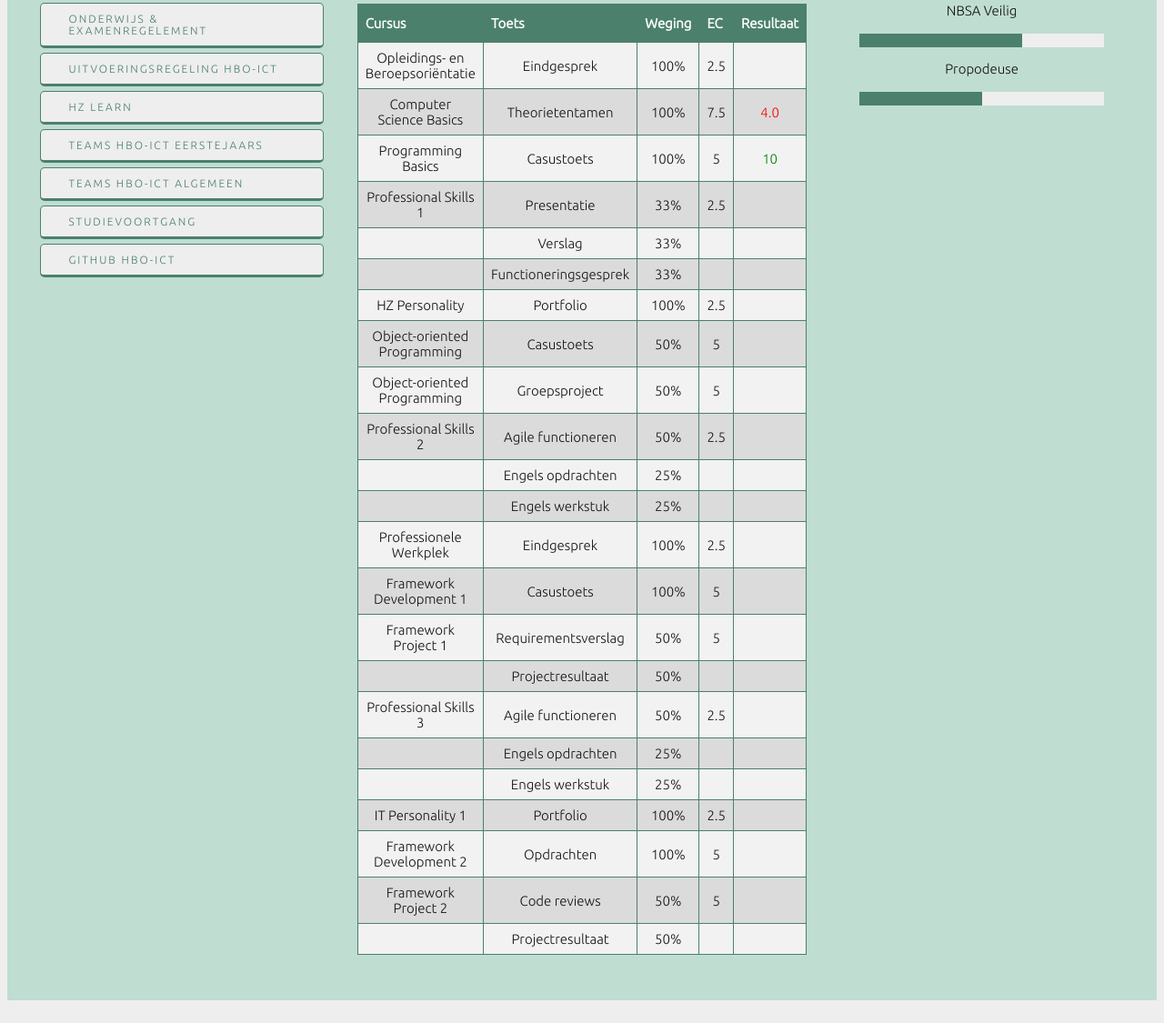
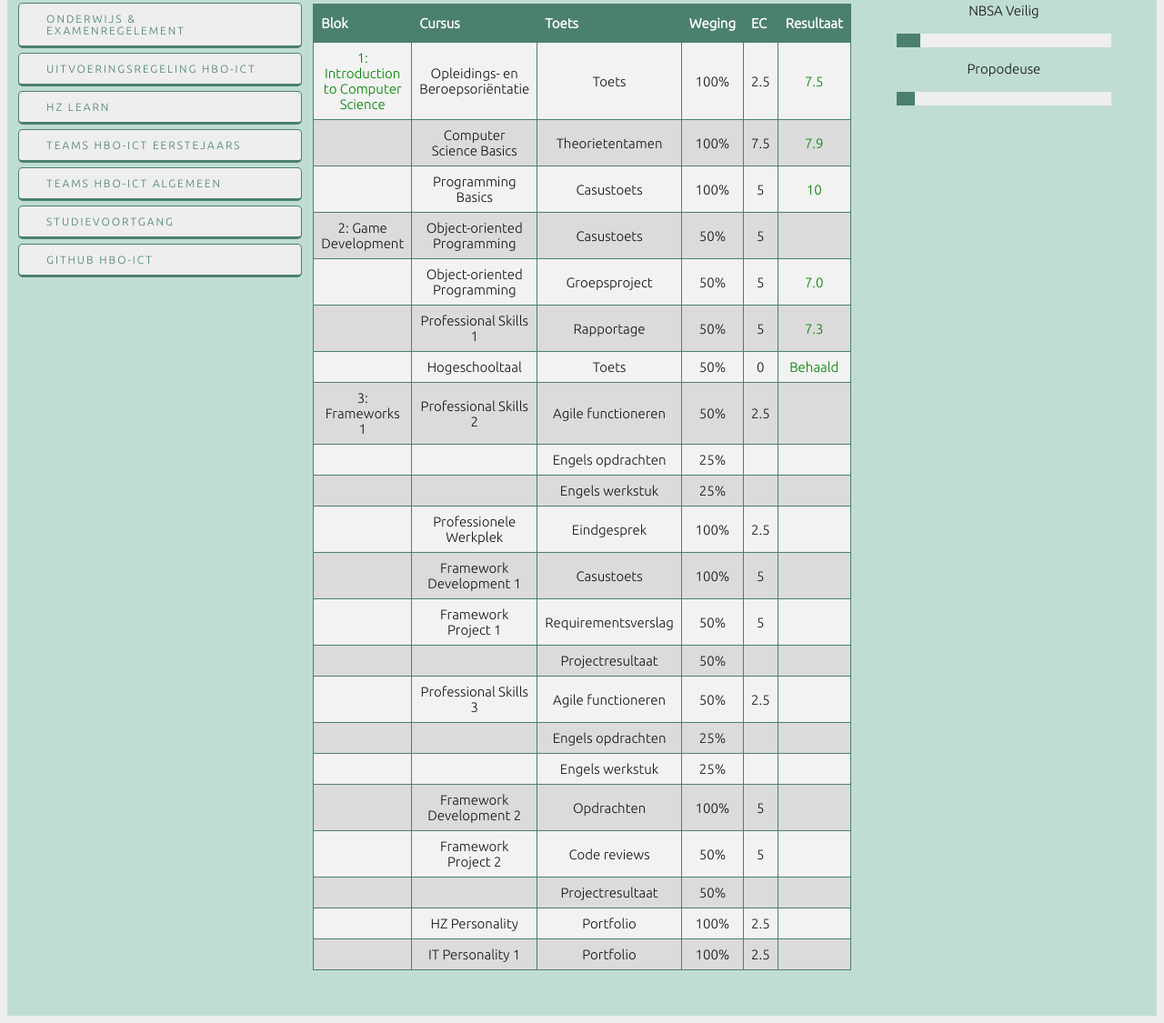
Before and after one commit to ajbhuige/ajbhuige.github.io, a plain HTML site: page dashboard.html in a window 1280 px wide. Shown: the part 263-1388 px from the top of the page at 91% size. Drawn offline with Linux system fonts and the light colour scheme.

Commit message:
Updated grades

```diff
--- a/dashboard.html
+++ b/dashboard.html
@@ -44,6 +44,7 @@
                 <table id="studiemonitor">
 
                     <tr>
+                        <th>Blok</th>
                         <th>Cursus</th>
                         <th>Toets</th>
                         <th>Weging</th>
@@ -52,20 +53,23 @@
 
                     </tr>
                     <tr>
+                        <td class="sufficientGrade">1: Introduction to Computer Science</tdclass="sufficientGrade">
                         <td>Opleidings- en Beroepsoriëntatie</td>
-                        <td>Eindgesprek</td>
+                        <td>Toets</td>
                         <td>100%</td>
                         <td>2.5</td>
-                        <td></td>
+                        <td class="sufficientGrade">7.5</td>
                     </tr>
                     <tr>
+                        <td></td>
                         <td>Computer Science Basics</td>
                         <td>Theorietentamen</td>
                         <td>100%</td>
                         <td>7.5</td>
-                        <td class="unsufficientGrade">4.0</td>
+                        <td class="sufficientGrade">7.9</td>
                     </tr>
                     <tr>
+                        <td></td>
                         <td>Programming Basics</td>
                         <td>Casustoets</td>
                         <td>100%</td>
@@ -73,34 +77,7 @@
                         <td class="sufficientGrade">10</td>
                     </tr>
                     <tr>
-                        <td>Professional Skills 1</td>
-                        <td>Presentatie</td>
-                        <td>33%</td>
-                        <td>2.5</td>
-                        <td></td>
-                    </tr>
-                    <tr>
-                        <td></td>
-                        <td>Verslag</td>
-                        <td>33%</td>
-                        <td> </td>
-                        <td></td>
-                    </tr>
-                    <tr>
-                        <td></td>
-                        <td>Functioneringsgesprek</td>
-                        <td>33%</td>
-                        <td> </td>
-                        <td></td>
-                    </tr>
-                    <tr>
-                        <td>HZ Personality</td>
-                        <td>Portfolio</td>
-                        <td>100%</td>
-                        <td>2.5</td>
-                        <td></td>
-                    </tr>
-                    <tr>
+                        <td>2: Game Development</td>
                         <td>Object-oriented Programming</td>
                         <td>Casustoets</td>
                         <td>50%</td>
@@ -108,13 +85,31 @@
                         <td></td>
                     </tr>
                     <tr>
+                        <td></td>
                         <td>Object-oriented Programming</td>
                         <td>Groepsproject</td>
                         <td>50%</td>
                         <td>5</td>
-                        <td></td>
+                        <td class="sufficientGrade">7.0</td>
                     </tr>
                     <tr>
+                        <td></td>
+                        <td>Professional Skills 1</td>
+                        <td>Rapportage</td>
+                        <td>50%</td>
+                        <td>5</td>
+                        <td class="sufficientGrade">7.3</td>
+                    </tr>
+                    <tr>
+                        <td></td>
+                        <td>Hogeschooltaal</td>
+                        <td>Toets</td>
+                        <td>50%</td>
+                        <td>0</td>
+                        <td class="sufficientGrade">Behaald</td>
+                    </tr>
+                    <tr>
+                        <td>3: Frameworks 1</td>
                         <td>Professional Skills 2</td>
                         <td>Agile functioneren</td>
                         <td>50%</td>
@@ -123,6 +118,7 @@
                     </tr>
                     <tr>
                         <td></td>
+                        <td></td>
                         <td>Engels opdrachten</td>
                         <td>25%</td>
                         <td> </td>
@@ -130,12 +126,14 @@
                     </tr>
                     <tr>
                         <td></td>
+                        <td></td>
                         <td>Engels werkstuk</td>
                         <td>25%</td>
                         <td></td>
                         <td></td>
                     </tr>
                     <tr>
+                        <td></td>
                         <td>Professionele Werkplek</td>
                         <td>Eindgesprek</td>
                         <td>100%</td>
@@ -143,6 +141,7 @@
                         <td></td>
                     </tr>
                     <tr>
+                        <td></td>
                         <td>Framework Development 1</td>
                         <td>Casustoets</td>
                         <td>100%</td>
@@ -150,6 +149,7 @@
                         <td></td>
                     </tr>
                     <tr>
+                        <td></td>
                         <td>Framework Project 1</td>
                         <td>Requirementsverslag</td>
                         <td>50%</td>
@@ -158,12 +158,14 @@
                     </tr>
                     <tr>
                         <td></td>
+                        <td></td>
                         <td>Projectresultaat</td>
                         <td>50%</td>
                         <td></td>
                         <td></td>
                     </tr>
                     <tr>
+                        <td></td>
                         <td>Professional Skills 3</td>
                         <td>Agile functioneren</td>
                         <td>50%</td>
@@ -172,6 +174,7 @@
                     </tr>
                     <tr>
                         <td></td>
+                        <td></td>
                         <td>Engels opdrachten</td>
                         <td>25%</td>
                         <td></td>
@@ -179,19 +182,14 @@
                     </tr>
                     <tr>
                         <td></td>
+                        <td></td>
                         <td>Engels werkstuk</td>
                         <td>25%</td>
                         <td></td>
                         <td></td>
                     </tr>
                     <tr>
-                        <td>IT Personality 1</td>
-                        <td>Portfolio</td>
-                        <td>100%</td>
-                        <td>2.5</td>
                         <td></td>
-                    </tr>
-                    <tr>
                         <td>Framework Development 2</td>
                         <td>Opdrachten</td>
                         <td>100%</td>
@@ -199,6 +197,7 @@
                         <td></td>
                     </tr>
                     <tr>
+                        <td></td>
                         <td>Framework Project 2</td>
                         <td>Code reviews</td>
                         <td>50%</td>
@@ -207,9 +206,26 @@
                     </tr>
                     <tr>
                         <td></td>
+                        <td></td>
                         <td>Projectresultaat</td>
                         <td>50%</td>
                         <td></td>
+                        <td></td>
+                    </tr>
+                    <tr>
+                        <td></td>
+                        <td>HZ Personality</td>
+                        <td>Portfolio</td>
+                        <td>100%</td>
+                        <td>2.5</td>
+                        <td></td>
+                    </tr>
+                    <tr>
+                        <td></td>
+                        <td>IT Personality 1</td>
+                        <td>Portfolio</td>
+                        <td>100%</td>
+                        <td>2.5</td>
                         <td></td>
                     </tr>
                 </table>
@@ -220,9 +236,9 @@
             <div class="progressBar">
                 <div class="content">
                     <p style="margin-top: 200px;">NBSA Veilig</p>
-                    <progress max="45" value="30"></progress>
+                    <progress max="45" value="5"></progress>
                     <p>Propodeuse</p>
-                    <progress max="60" value="30"></progress>
+                    <progress max="60" value="5"></progress>
 
                 </div>
             </div>
```
